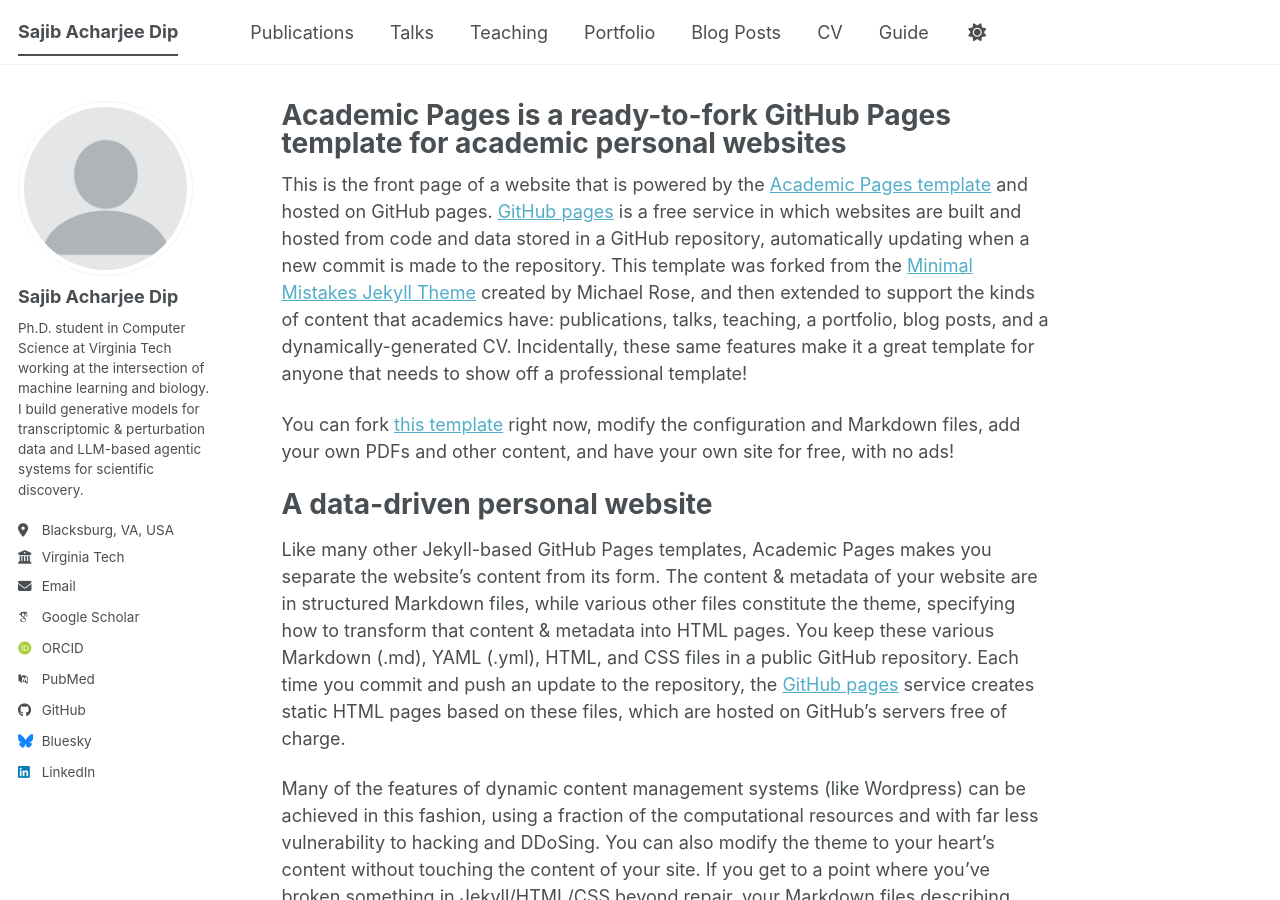
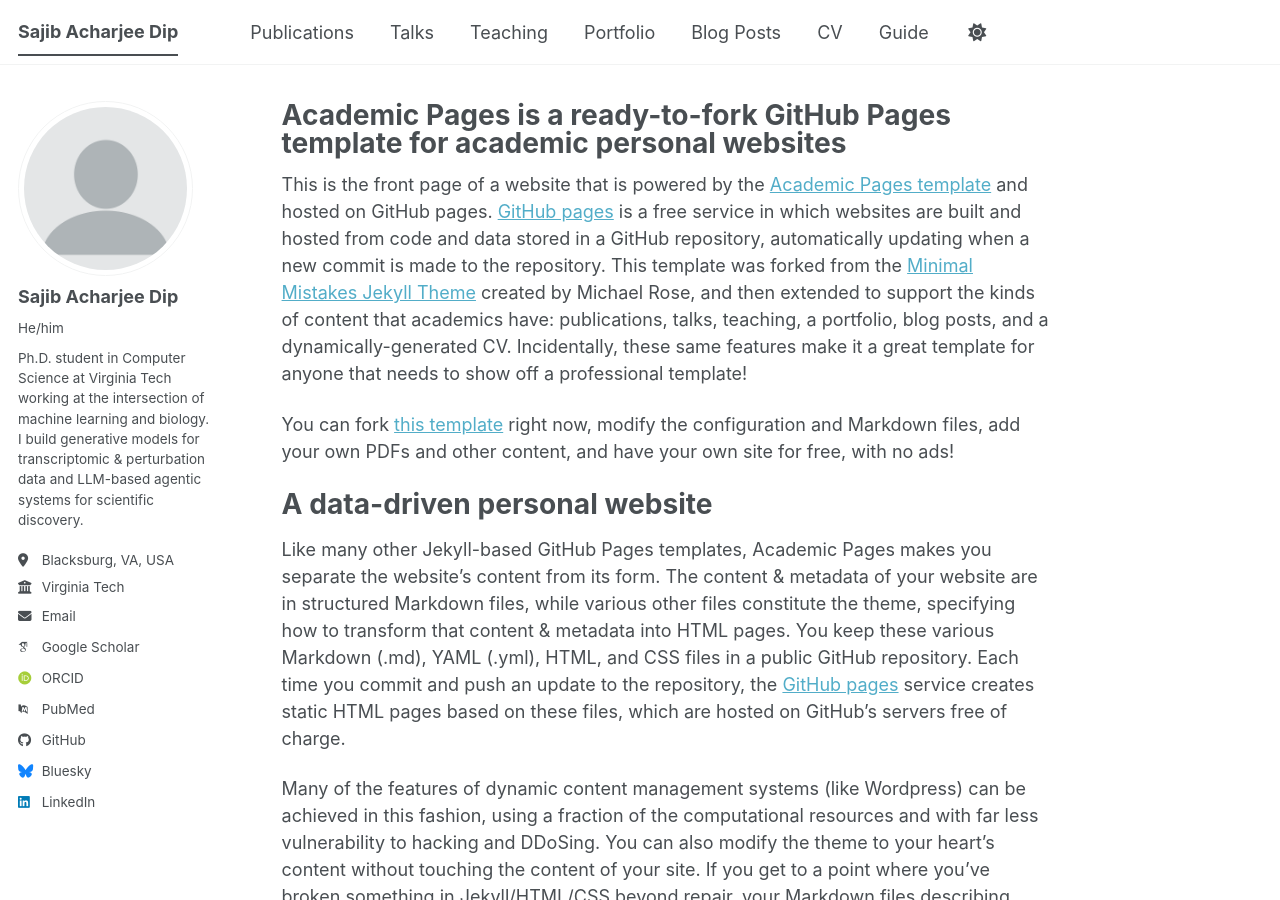
Before and after one commit to Sajib-006/Sajib-006.github.io, a Jekyll site: the page built from _pages/about.md, in a window 1280 px wide and 900 px high. Built offline with Jekyll 4.4.1, drawn with Linux system fonts in a browser that asks for light colours; some web fonts are replaced; a script bundle is joined from its source files by our own code; library files that are not in the unit come from our copies.

Commit message:
Update author pronouns and remove URI field

```diff
--- a/_config.yml
+++ b/_config.yml
@@ -24,7 +24,7 @@ repository  : "Sajib-006/Sajib-006.github.io"
 author:
   avatar    : "profile.png"   # upload your photo as /images/profile.png OR change filename
   name      : "Sajib Acharjee Dip"
-  pronouns  :
+  pronouns  : "He/him"
   bio       : "Ph.D. student in Computer Science at Virginia Tech working at the intersection of machine learning and biology. I build generative models for transcriptomic & perturbation data and LLM-based agentic systems for scientific discovery."
   location  : "Blacksburg, VA, USA"
   employer  : "Virginia Tech"
```
